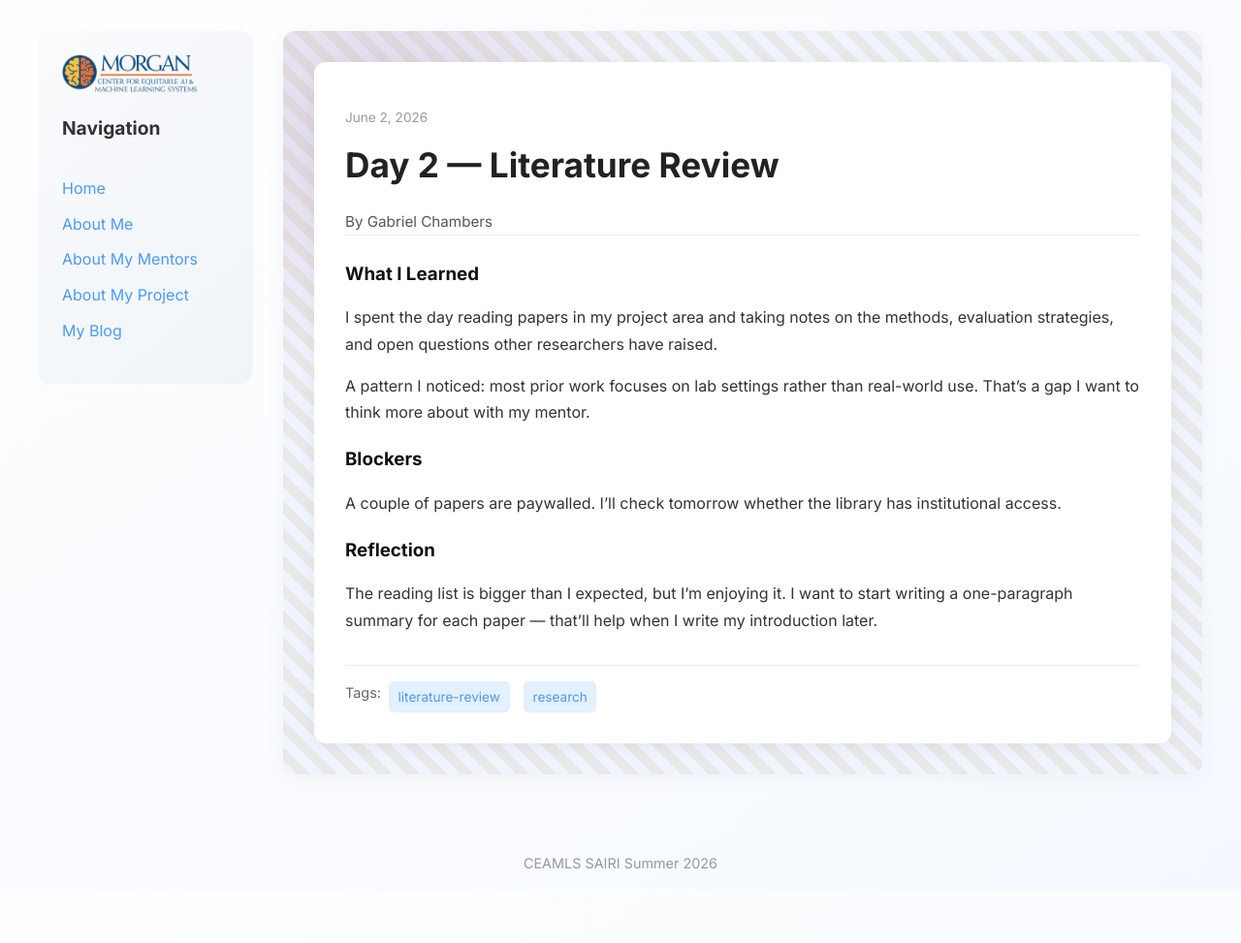
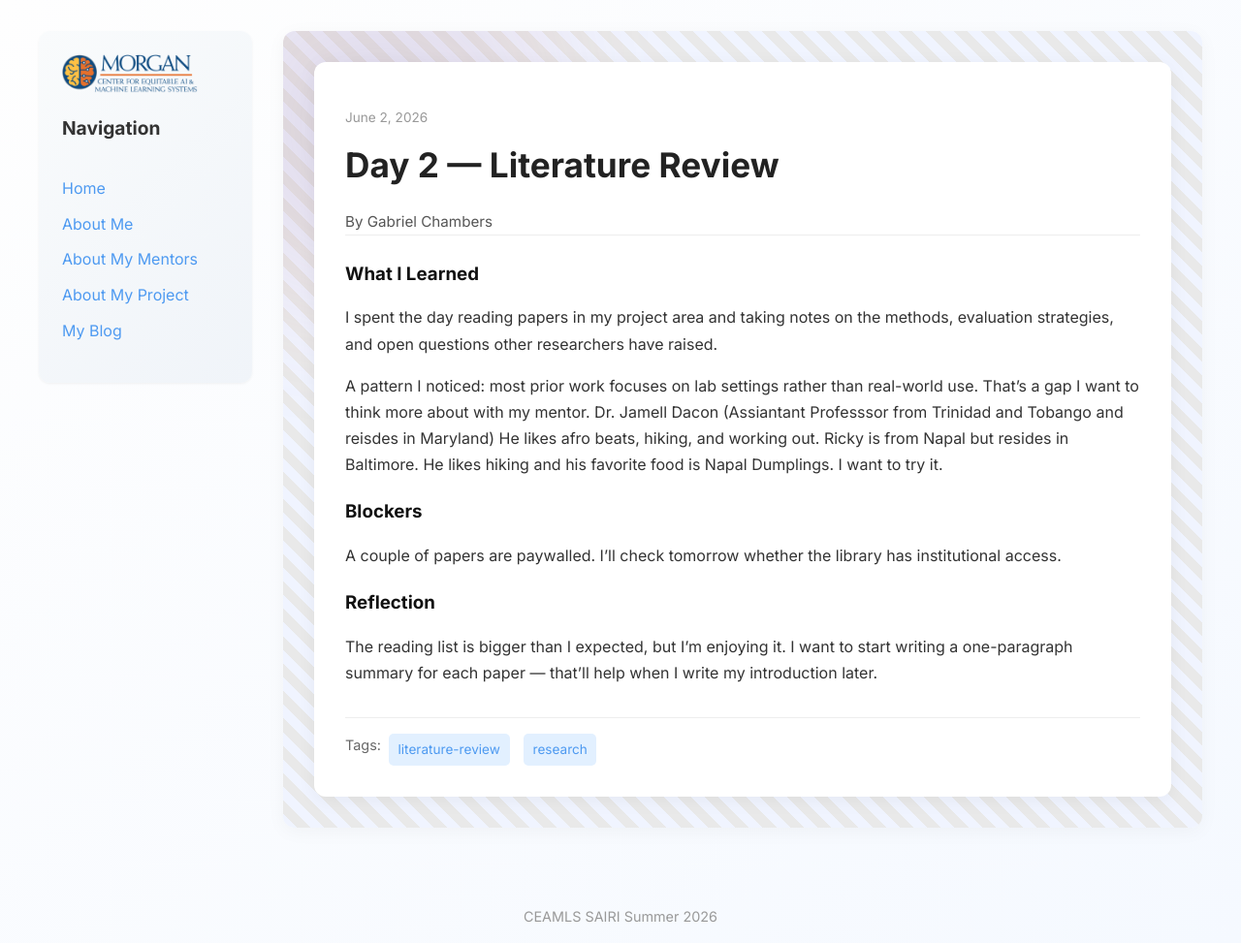
Before and after one commit to Gabbycodez/gabbycodezceamls26.github.io, a Jekyll site: the page built from _posts/2026-06-02-day-2.md, in a window 1280 px wide. Shown: the whole page at 97% size. Built offline with Jekyll 4.4.1, drawn with Linux system fonts in a browser that asks for light colours; before the commit the page ends 918 px from its top, so only the background shows below that.

Commit message:
Update 2026-06-02-day-2.md

```diff
--- a/_posts/2026-06-02-day-2.md
+++ b/_posts/2026-06-02-day-2.md
@@ -10,7 +10,7 @@ what_i_learned: |
   evaluation strategies, and open questions other researchers have raised.
 
   A pattern I noticed: most prior work focuses on lab settings rather than real-world
-  use. That's a gap I want to think more about with my mentor.
+  use. That's a gap I want to think more about with my mentor. Dr. Jamell Dacon (Assiantant Professsor from Trinidad and Tobango and reisdes in Maryland) He likes afro beats, hiking, and working out. Ricky is from Napal but resides in Baltimore. He likes hiking and his favorite food is Napal Dumplings. I want to try it.
 
 blockers: |
   A couple of papers are paywalled. I'll check tomorrow whether the library has
```
